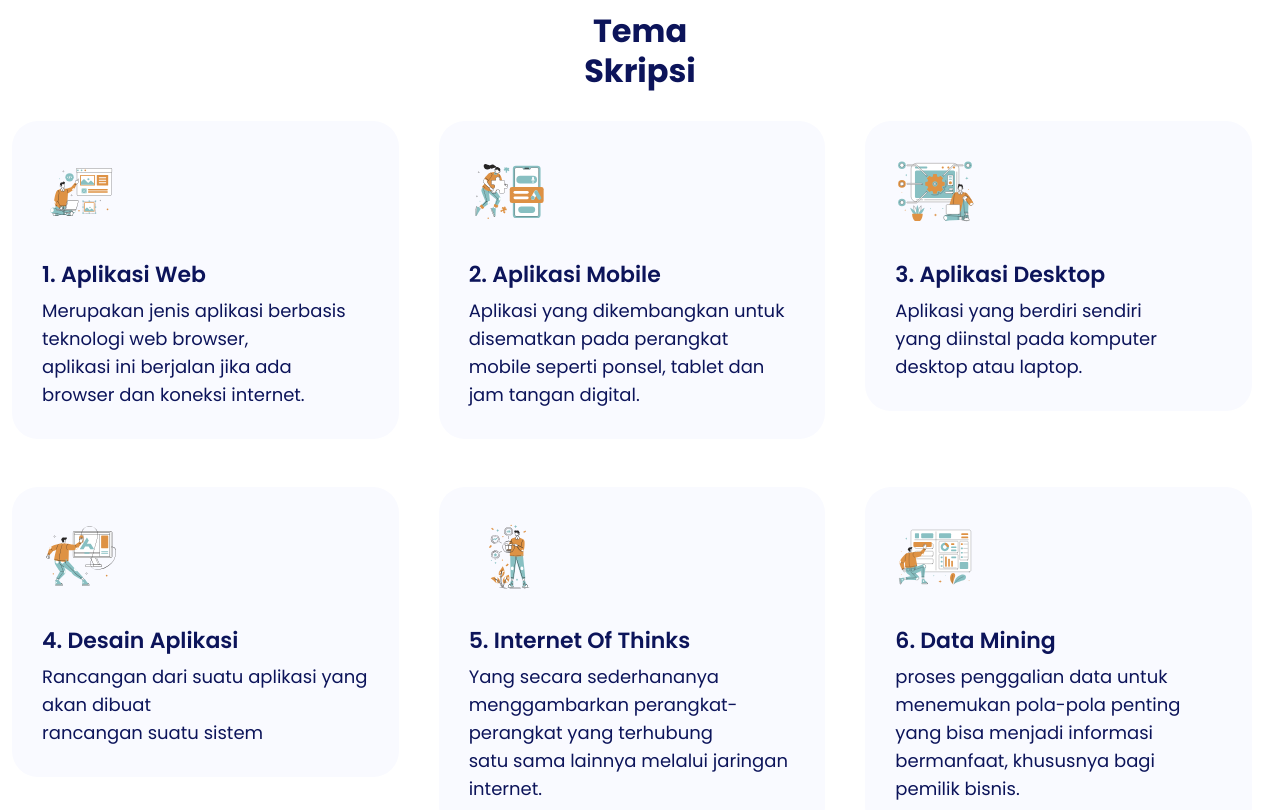
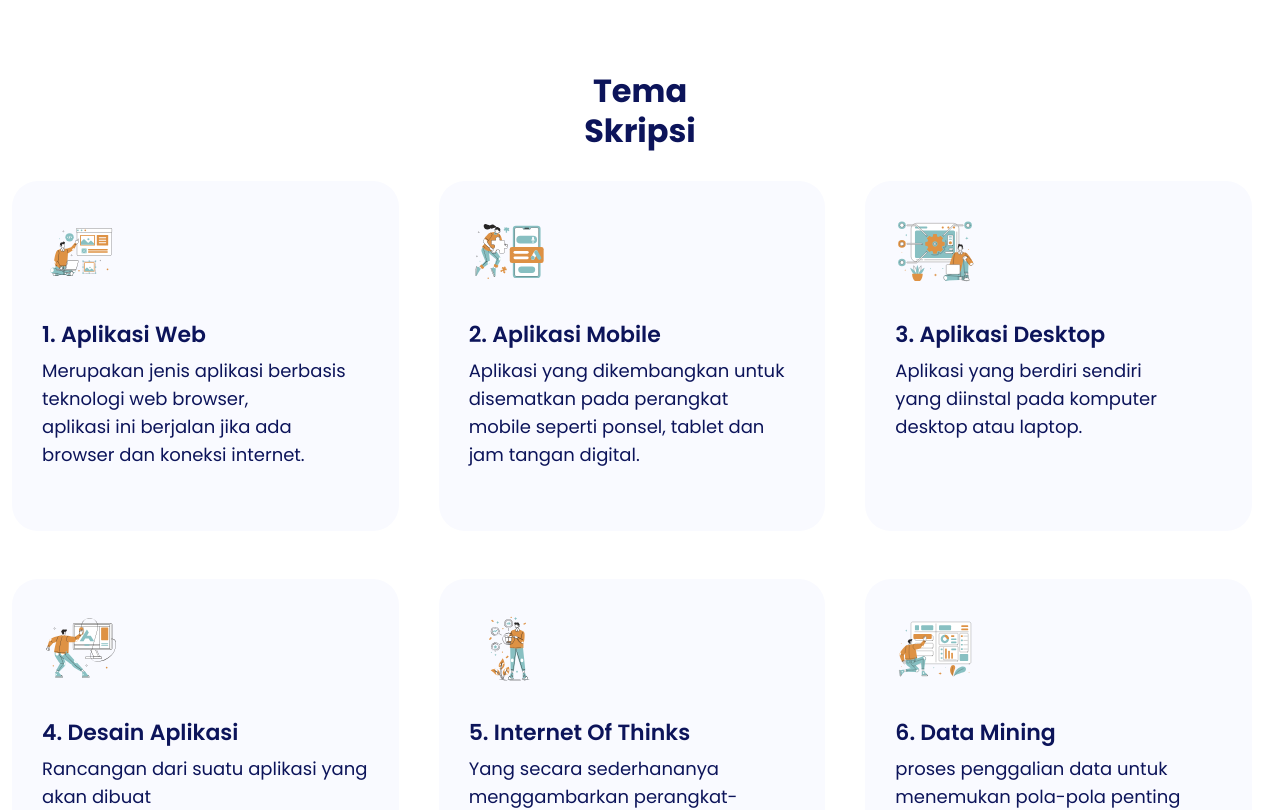
Before and after one commit to adamnasrudin03/client-skripsi, a Next.js app: page / in a window 1280 px wide. Shown: the part 1300-2110 px from the top of the page. Built offline with nearby package versions, Linux system fonts and the light colour scheme.

Commit message:
fix layout component

```diff
--- a/components/molecules/StepItem/index.tsx
+++ b/components/molecules/StepItem/index.tsx
@@ -1,5 +1,7 @@
 export interface StepItemProps {
-    icon: 'step1' | 'step2' | 'step3'
+    icon: 'step1' | 'step2' | 'step3' | 'website-design'
+    | 'mobile' | 'iot' | 'dashboard' | 'integration' | 'shipping'
+    | 'logo-design' | 'disconnect'
     title: string;
     desc1: string;
     desc2: string;
@@ -10,7 +12,7 @@ export default function StepItem(props: StepItemProps) {
   } = props;
   return (
     <div className="col-lg-4">
-      <div className="card feature-card border-0">
+      <div className="card feature-card border-0" style={{ minHeight: '350px' }}>
         <img src={`/icon/${icon}.svg`} alt="icon step" className="mb-30" width={80} height={80} />
         <p className="fw-semibold text-2xl mb-2 color-palette-1">{title}</p>
         <p className="text-lg color-palette-1 mb-0">
```
